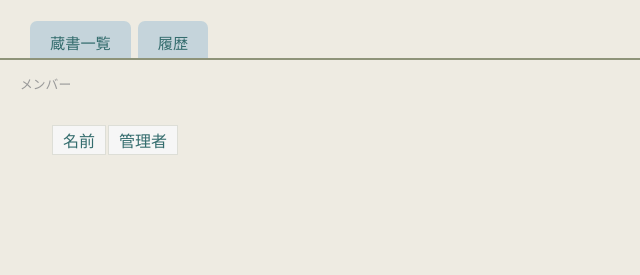
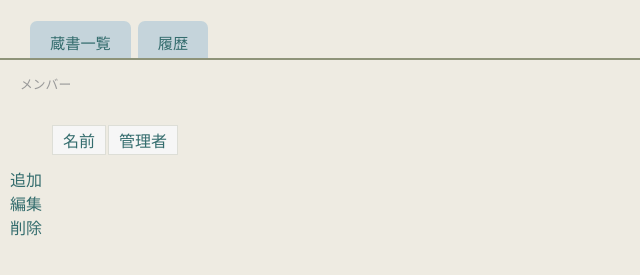
Before and after one commit to yo16/bookshelf_2023, a Flask app: template app/templates/members_all.html in a window 1280 px wide. Shown: the part 41-316 px from the top of the page, without its empty margins (0-640 px from the left). Run offline with Flask 3, Linux system fonts and the light colour scheme; the template is opened without the code that fills it, so the values that code supplies are empty; parts of the project's set-up code (start-up, migrations or seed data) failed here and were passed over.

Commit message:
divだけ・・

```diff
--- a/app/templates/members_all.html
+++ b/app/templates/members_all.html
@@ -59,6 +59,15 @@ member
     </table>
 </div>
 
+<div id="div_add_member">
+    追加
+</div>
+<div id="div_add_member">
+    編集
+</div>
+<div id="div_add_member">
+    削除
+</div>
 
 {# ---------------------------------------------- -#}
 {#
```
